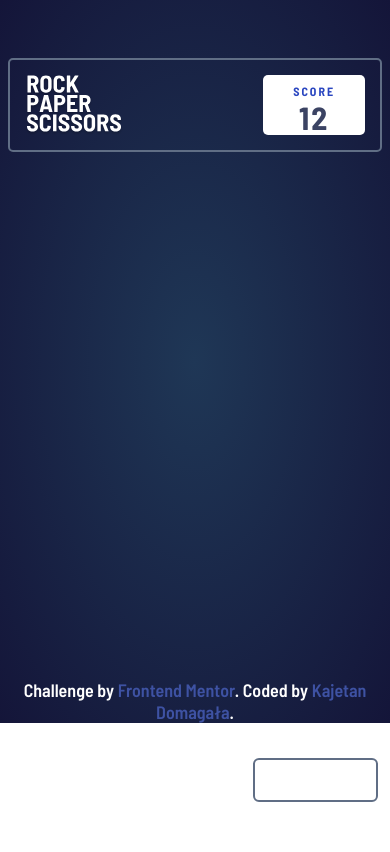
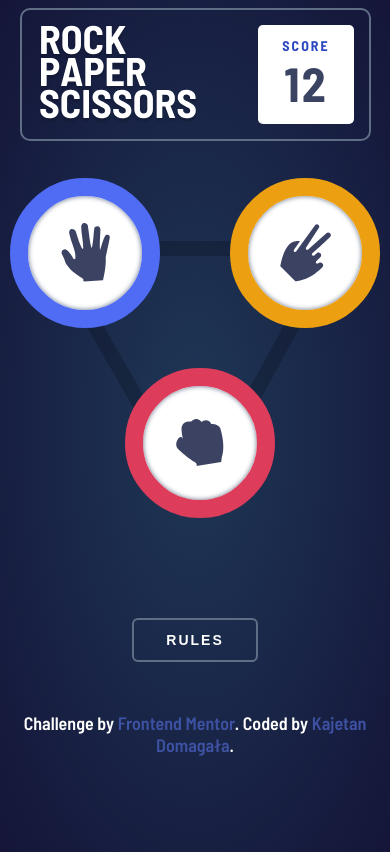
Before and after one commit to kajtd/RockPaperScissors, a plain HTML site: page index.html in a window 390 px wide. Drawn offline with Linux system fonts and the light colour scheme.

Commit message:
Update css

```diff
--- a/index.html
+++ b/index.html
@@ -46,8 +46,10 @@
       </ul>
     </div>
     <footer class="footer">
-      Challenge by <a class="footer__link" href="https://www.frontendmentor.io?ref=challenge" target="_blank">Frontend Mentor</a>.
-      Coded by <a class="footer__link" href="#">Kajetan Domagała</a>.
+      <div class="attribution">
+        Challenge by <a class="attribution__link" href="https://www.frontendmentor.io?ref=challenge" target="_blank">Frontend Mentor</a>.
+        Coded by <a class="attribution__link" href="#">Kajetan Domagała</a>.
+      </div>
       <button class="footer__btn">rules</button>
     </footer>
   </div>
--- a/index.scss
+++ b/index.scss
@@ -19,19 +19,20 @@ body {
     background: radial-gradient(hsl(214, 47%, 23%), hsl(237, 49%, 15%));
     background-repeat: no-repeat;
     color: white;
+    min-height: 100vh;
 }
 
 .container {
     margin-top: 2%;
     display: flex;
     flex-direction: column;
-    justify-content:center;
+    justify-content: center;
     align-items: center;
 }
 
 .header {
     border: 2px solid $headerOutline;
-    border-radius: 5px;
+    border-radius: 10px;
     display: flex;
     justify-content: space-between;
     padding: 15px;
@@ -48,13 +49,13 @@ body {
         flex-direction: column;
         justify-content: center;
         align-items: center;
-        font-size: 12px;
+        font-size: 14px;
         text-transform: uppercase;
         letter-spacing: 2px;
-        height: 60px;
+        min-height: 60px;
 
         &__points {
-            font-size: 2rem;
+            font-size: 3rem;
             font-weight: 700;
             color: hsl(229, 25%, 31%);
         }
@@ -113,18 +114,30 @@ body {
 
 .footer {
     font-size: 18px;
-    text-align: center;
     font-weight: 600;
     margin-top: 100px;
+    width: 100%;
+    display: grid;
+    grid-template-columns: repeat(3, 1fr);
+    justify-items: center;
+    align-items: center;
+
+    .attribution {
+        text-align: center;
+        grid-column: 2;
 
 
-    &__link {
-        color: hsl(228, 45%, 44%);
-        text-decoration: none;
+        &__link {
+            color: hsl(228, 45%, 44%);
+            text-decoration: none;
+        }
+
     }
 
 
+
     &__btn {
+        grid-column: 3;
         outline: none;
         border: 2px solid $headerOutline;
         background: transparent;
@@ -135,45 +148,61 @@ body {
         font-weight: 600;
         border-radius: 6px;
         padding: 12px 32px;
-        position: absolute;
-        right: 3%;
-        bottom: 5%;
         cursor: pointer;
     }
 }
 
-@media(max-width: 800px) {
+@media(max-width: 866px) {
     .header {
-        width: 96%;
+        width: 90%;
 
         .scoreboard {
             width: 30%;
         }
     }
+
+    .footer {
+        grid-template-rows: 1fr 1fr;
+        grid-gap: 50px;
+
+        .attribution {
+            grid-row: 2;
+            grid-column-start: 1;
+            grid-column-end: 4;
+        }
+
+
+        &__btn {
+            align-self: center;
+            justify-self: center;
+            grid-row: 1;
+            grid-column: 2;
+        }
+    }
 }
 
 
-@media(max-width: 500px) {
-    .header {
-        margin: 50px 0;
-        width: 96%;
-        display: flex;
-        align-items: center;
+// @media(max-width: 500px) {
+//     .header {
+//         margin: 50px 0;
+//         width: 96%;
+//         display: flex;
+//         align-items: center;
 
-        &__logo {
-            height: 60px;
-        }
+//         &__logo {
+//             height: 60px;
+//         }
 
-        .scoreboard {
-            width: 30%;
+//         .scoreboard {
+//             width: 30%;
 
-            &__title {
-                margin-top: 10px;
-            }
-        }
-    }
+//             &__title {
+//                 margin-top: 10px;
+//             }
+//         }
+//     }
 
-    .game-wrapper {
-        opacity: 0;
-    }
-}
+//     // .game-wrapper {
+//     //     opacity: 0;
+//     // }
+// }
```
Also changed, not shown: index.css, 1 other file.
